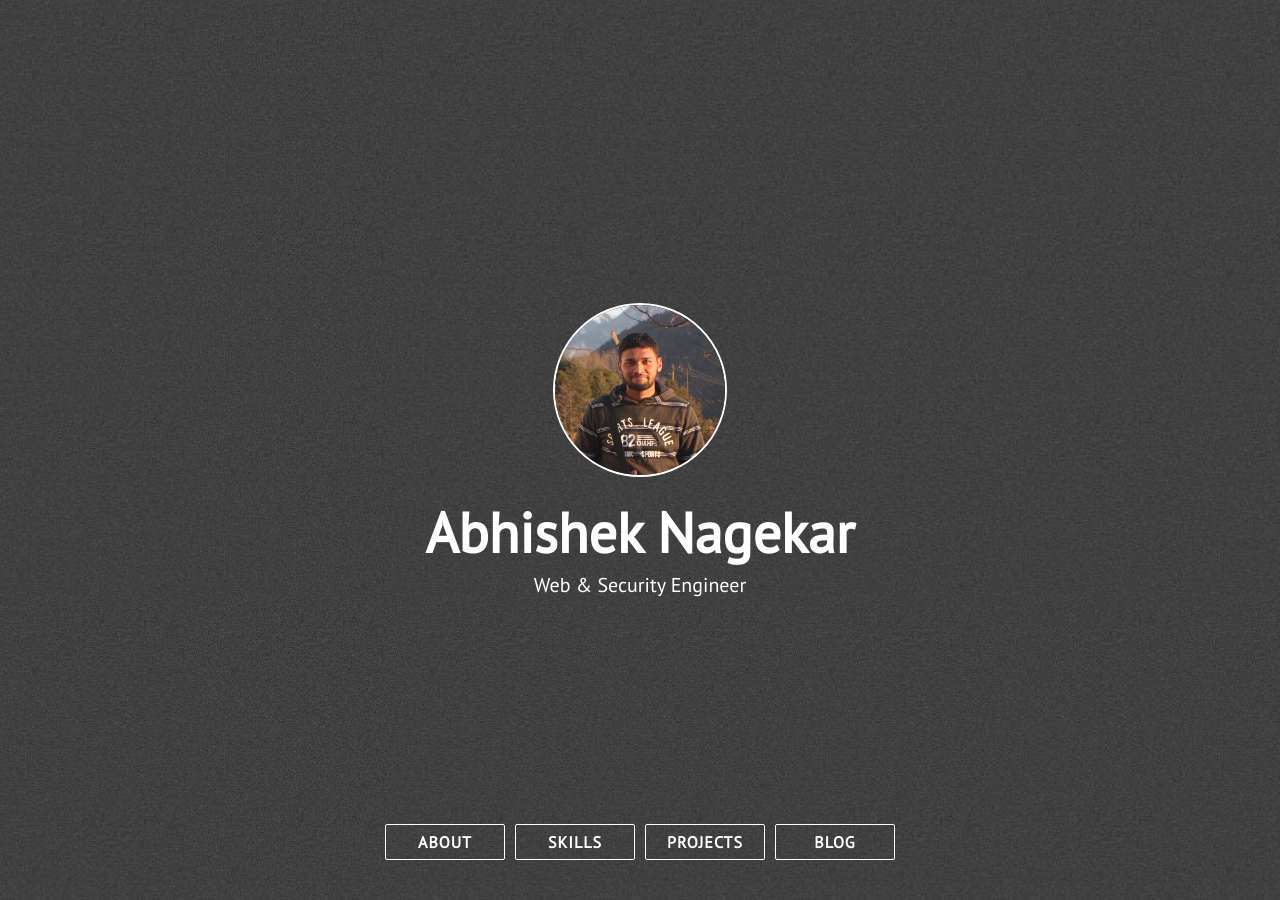
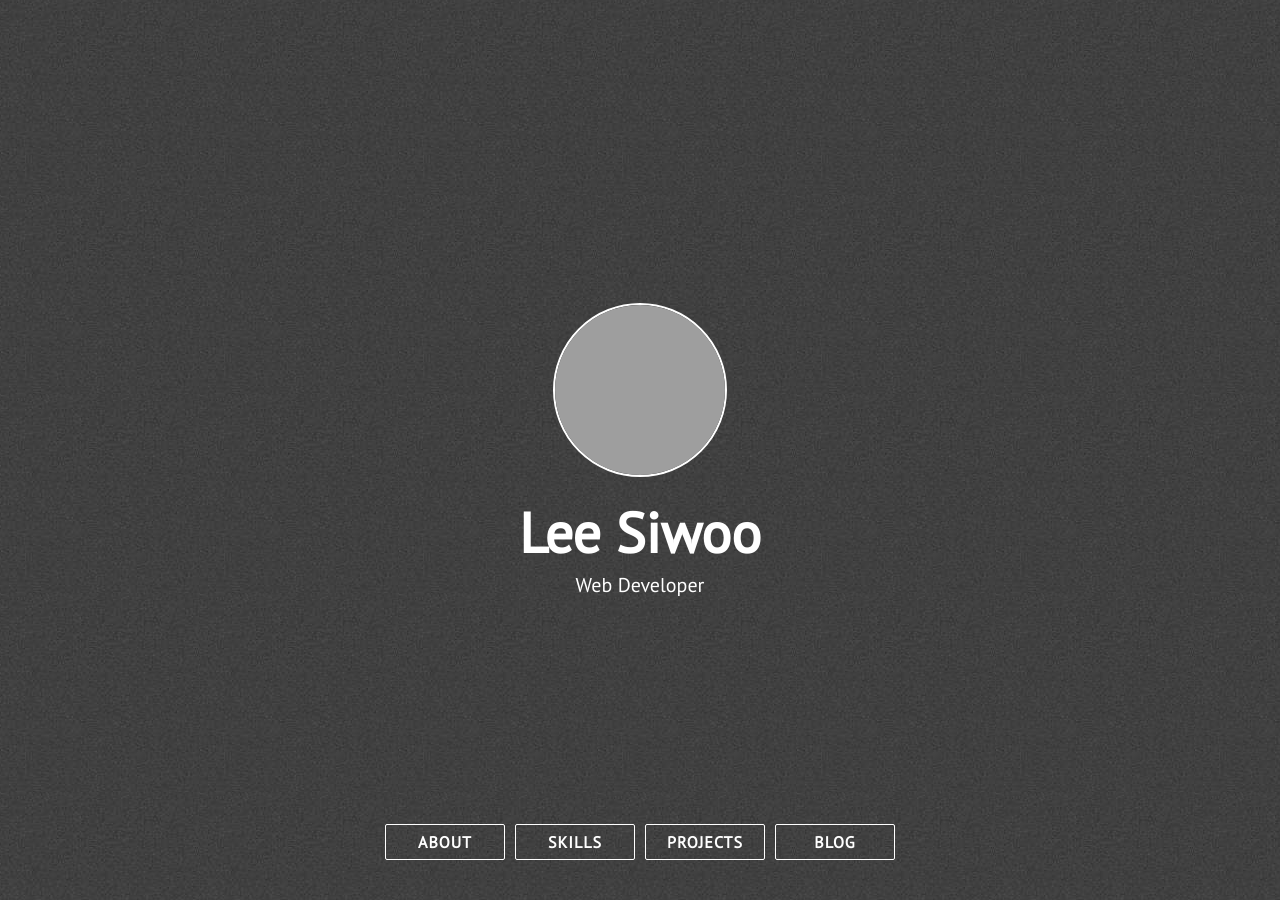
Before and after one commit to SHU-Webbb/SHU-Webbb.github.io, a Jekyll site: the page built from index.html, in a window 1280 px wide and 900 px high. Built offline with Jekyll 4.4.1, drawn with Linux system fonts in a browser that asks for light colours; nearby versions of some CDN libraries; some of the changed text lies outside the part shown; grey boxes are pictures that could not be loaded.

Commit message:
Update _config.yml

```diff
--- a/_config.yml
+++ b/_config.yml
@@ -1,5 +1,5 @@
-title: Abhishek Nagekar
-description: Web & Security Engineer
+title: Lee Siwoo
+description: Web Developer
 site_title: '@abhn - Abhishek Nagekar'
 
 # Build settings
@@ -7,15 +7,15 @@ markdown: kramdown
 exclude: [vendor/ruby]
 
 # Personalization
-github_username: abhn
-blog_url: https://www.nagekar.com
-email: abhishek@nagekar.com
-keybase_username: abhn
-twitter_username: abhn_
-reddit_username: abhn
+github_username: SHU-Webbb
+blog_url:
+email: siusi0201@gmail.com
+keybase_username:
+twitter_username:
+reddit_username:
 
 # absolute or relative
-profile_picture: assets/images/pp.jpg
+profile_picture: assets/images/pp.gif
 
 # Google Analytics ID
 google_analytics:
```
